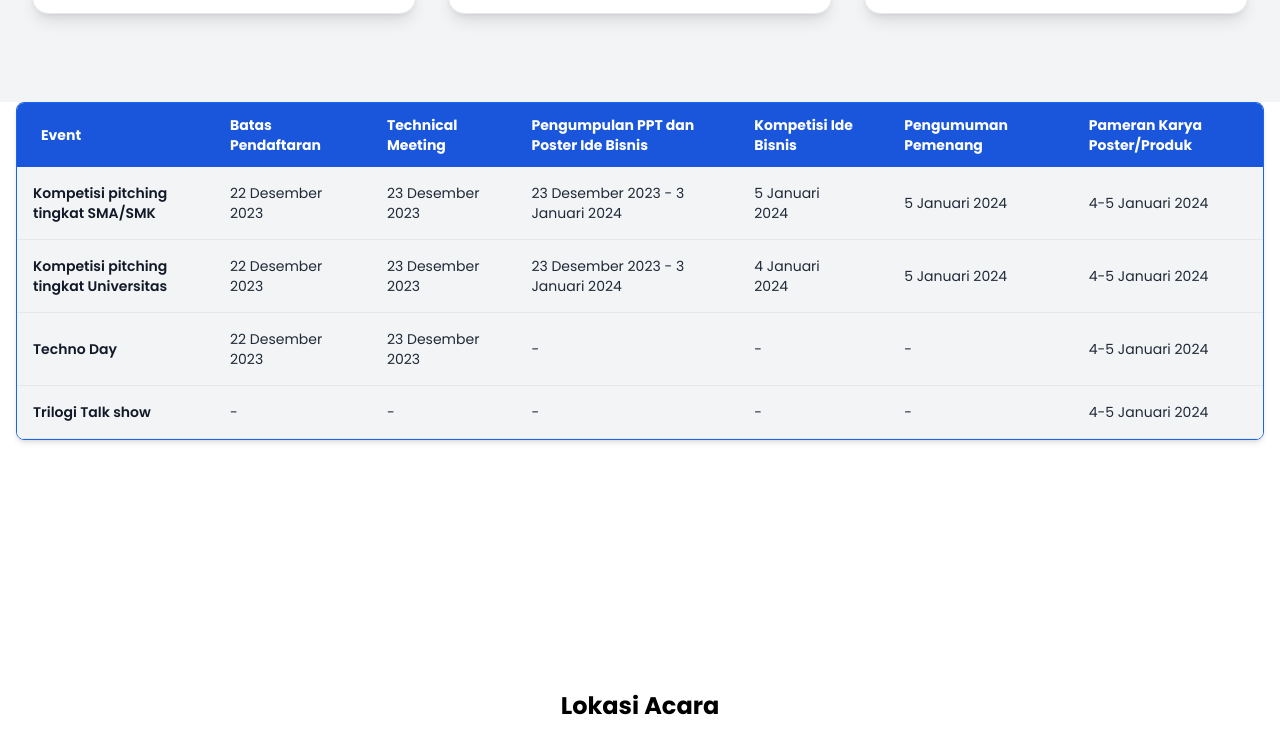
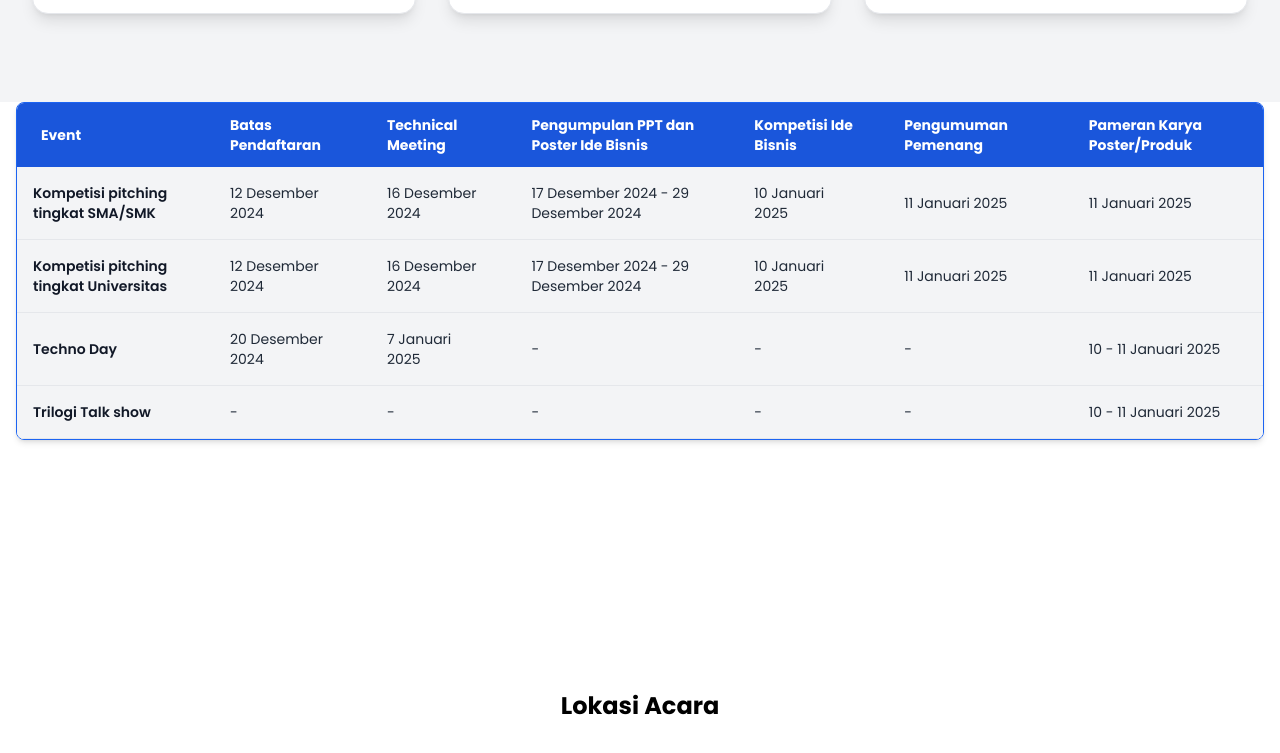
Before and after one commit to ekiIman123/PitchingFestival2025, a website: page pitchingfest-main/event.html in a window 1280 px wide. Shown: the part 2042-2795 px from the top of the page. Drawn offline with nearby package versions, Linux system fonts and the light colour scheme; grey boxes are pictures that could not be loaded.

Commit message:
Isi table agenda pada event

```diff
--- a/pitchingfest-main/event.html
+++ b/pitchingfest-main/event.html
@@ -743,30 +743,30 @@
                     <tbody class="bg-gray-100">
                         <tr class="border-b hover:bg-gray-200 transition duration-300">
                             <th scope="row" class="px-4 py-4 font-semibold text-gray-900">Kompetisi pitching tingkat SMA/SMK</th>
-                            <td class="px-6 py-4">22 Desember 2023</td>
-                            <td class="px-6 py-4">23 Desember 2023</td>
-                            <td class="px-6 py-4">23 Desember 2023 - 3 Januari 2024</td>
-                            <td class="px-6 py-4">5 Januari 2024</td>
-                            <td class="px-6 py-4">5 Januari 2024</td>
-                            <td class="px-6 py-4">4-5 Januari 2024</td>
+                            <td class="px-6 py-4">12 Desember 2024</td>
+                            <td class="px-6 py-4">16 Desember 2024</td>
+                            <td class="px-6 py-4">17 Desember 2024 - 29 Desember 2024</td>
+                            <td class="px-6 py-4">10 Januari 2025</td>
+                            <td class="px-6 py-4">11 Januari 2025</td>
+                            <td class="px-6 py-4">11 Januari 2025</td>
                         </tr>
                         <tr class="border-b hover:bg-gray-200 transition duration-300">
                             <th scope="row" class="px-4 py-4 font-semibold text-gray-900">Kompetisi pitching tingkat Universitas</th>
-                            <td class="px-6 py-4">22 Desember 2023</td>
-                            <td class="px-6 py-4">23 Desember 2023</td>
-                            <td class="px-6 py-4">23 Desember 2023 - 3 Januari 2024</td>
-                            <td class="px-6 py-4">4 Januari 2024</td>
-                            <td class="px-6 py-4">5 Januari 2024</td>
-                            <td class="px-6 py-4">4-5 Januari 2024</td>
+                            <td class="px-6 py-4">12 Desember 2024</td>
+                            <td class="px-6 py-4">16 Desember 2024</td>
+                            <td class="px-6 py-4">17 Desember 2024 - 29 Desember 2024</td>
+                            <td class="px-6 py-4">10 Januari 2025</td>
+                            <td class="px-6 py-4">11 Januari 2025</td>
+                            <td class="px-6 py-4">11 Januari 2025</td>
                         </tr>
                         <tr class="border-b hover:bg-gray-200 transition duration-300">
                             <th scope="row" class="px-4 py-4 font-semibold text-gray-900">Techno Day</th>
-                            <td class="px-6 py-4">22 Desember 2023</td>
-                            <td class="px-6 py-4">23 Desember 2023</td>
+                            <td class="px-6 py-4">20 Desember 2024</td>
+                            <td class="px-6 py-4">7 Januari 2025</td>
                             <td class="px-6 py-4">-</td>
                             <td class="px-6 py-4">-</td>
                             <td class="px-6 py-4">-</td>
-                            <td class="px-6 py-4">4-5 Januari 2024</td>
+                            <td class="px-6 py-4">10 - 11 Januari 2025</td>
                         </tr>
                         <tr class="border-b hover:bg-gray-200 transition duration-300">
                             <th scope="row" class="px-4 py-4 font-semibold text-gray-900">Trilogi Talk show</th>
@@ -775,7 +775,7 @@
                             <td class="px-6 py-4">-</td>
                             <td class="px-6 py-4">-</td>
                             <td class="px-6 py-4">-</td>
-                            <td class="px-6 py-4">4-5 Januari 2024</td>
+                            <td class="px-6 py-4">10 - 11 Januari 2025</td>
                         </tr>
                     </tbody>
                 </table>
```
